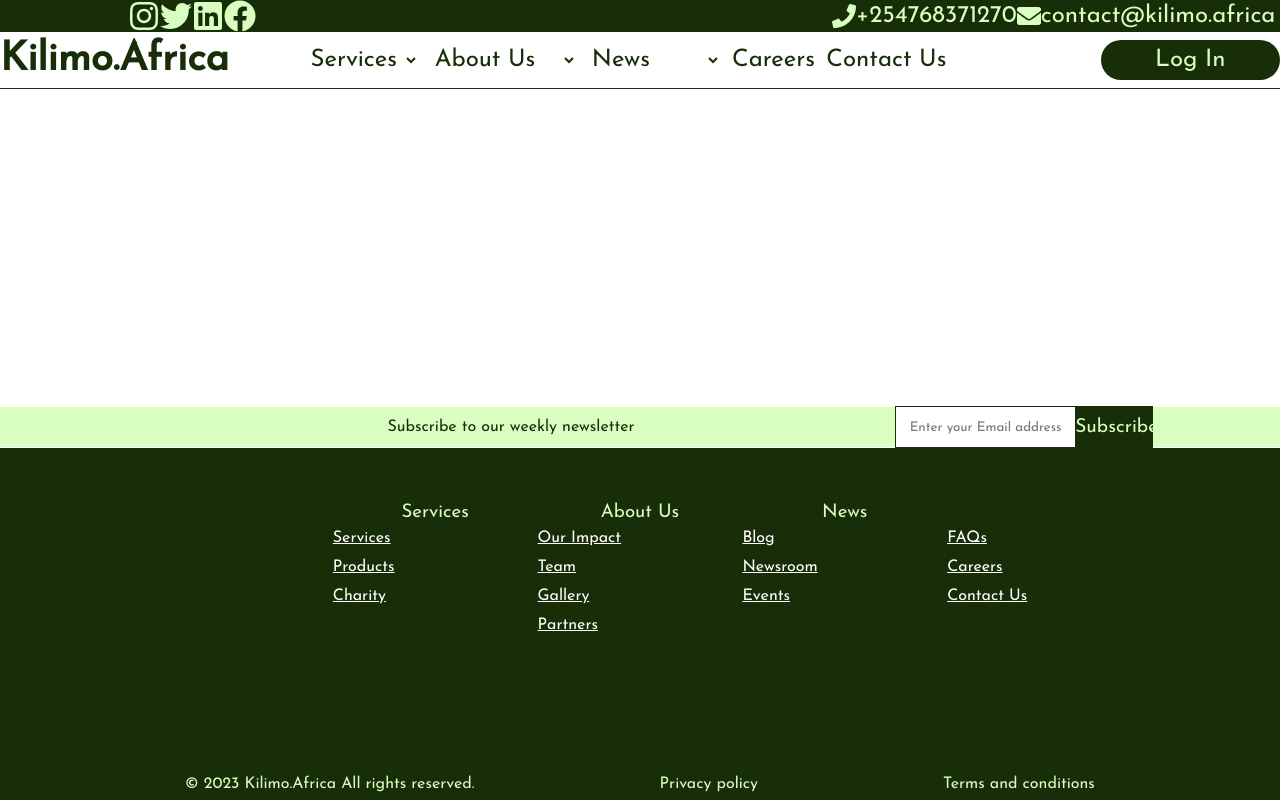
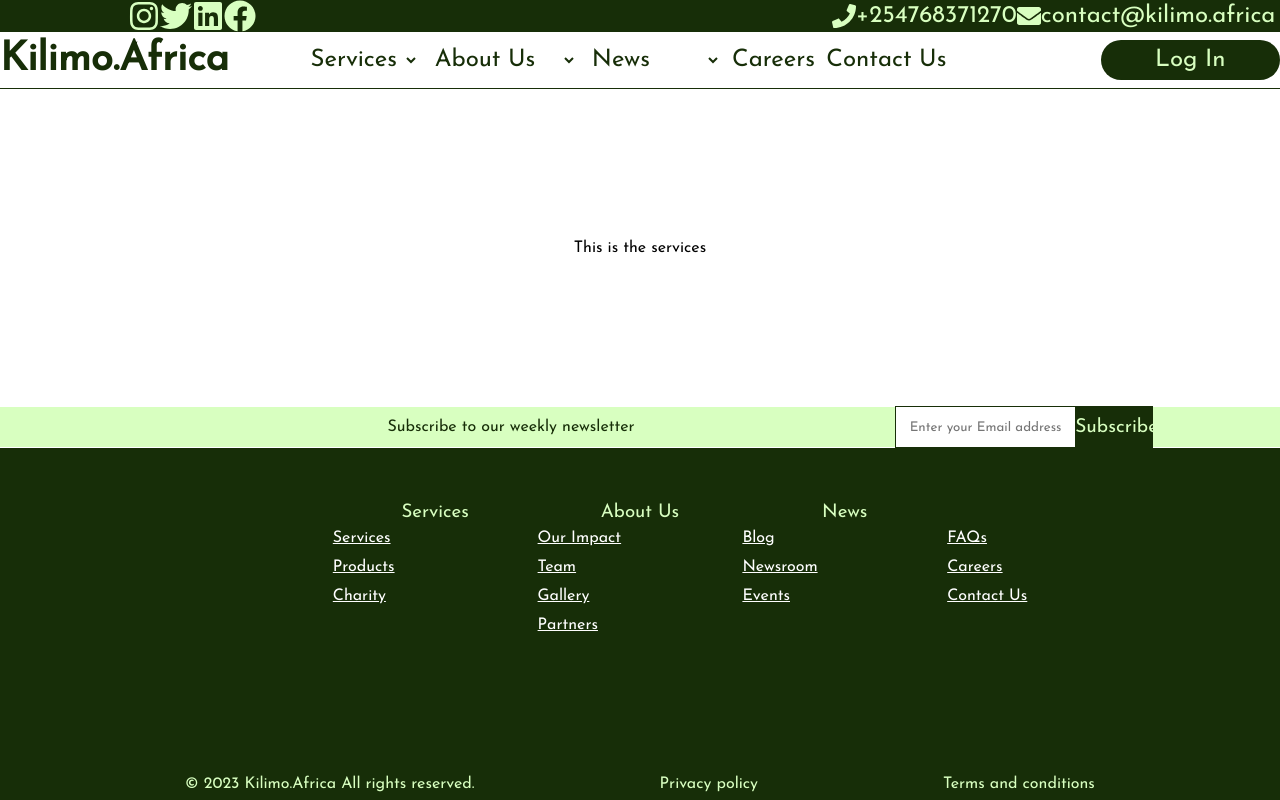
Before and after one commit to MokuaEnock/website, a React (Create React App) app: page /services in a window 1280 px wide. Built offline with nearby package versions, Linux system fonts and the light colour scheme.

Commit message:
create services component

```diff
--- a/src/App.js
+++ b/src/App.js
@@ -4,14 +4,15 @@
 import { BrowserRouter, Routes, Route } from "react-router-dom";
 import Header from "./components/header/header";
 import Footer from "./components/footer/Footer";
-import Navbar from "./components/NavBar/Navbar";
+import Services from "./pages/Services/services";
+
 function App() {
   return (
     <BrowserRouter className="app">
       <Header />
       <Routes>
         <Route path="/" element={<Home />} />
-          <Route path="" element="" />
+        <Route path="/services" element={<Services />} />
         <Route path="" element="" />
         <Route path="" element="" />
         <Route path="" element="" />
--- /dev/null
+++ b/src/pages/Services/services.js
@@ -0,0 +1,5 @@
+import "./services.css";
+
+export default function Services() {
+  return <main className="services">This is the services</main>;
+}
```
Also changed, not shown: src/pages/Services/services.css (added). Lines whose indentation alone changed are shown as unchanged.
